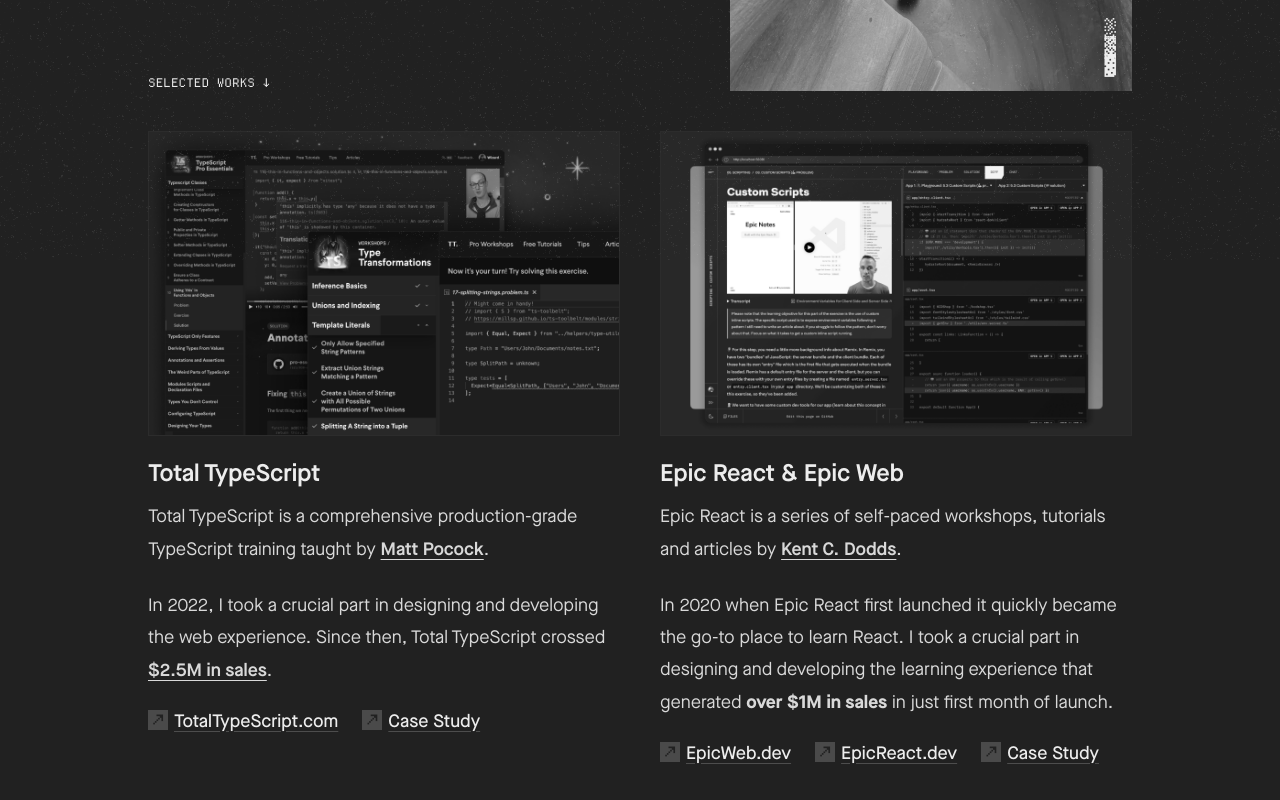
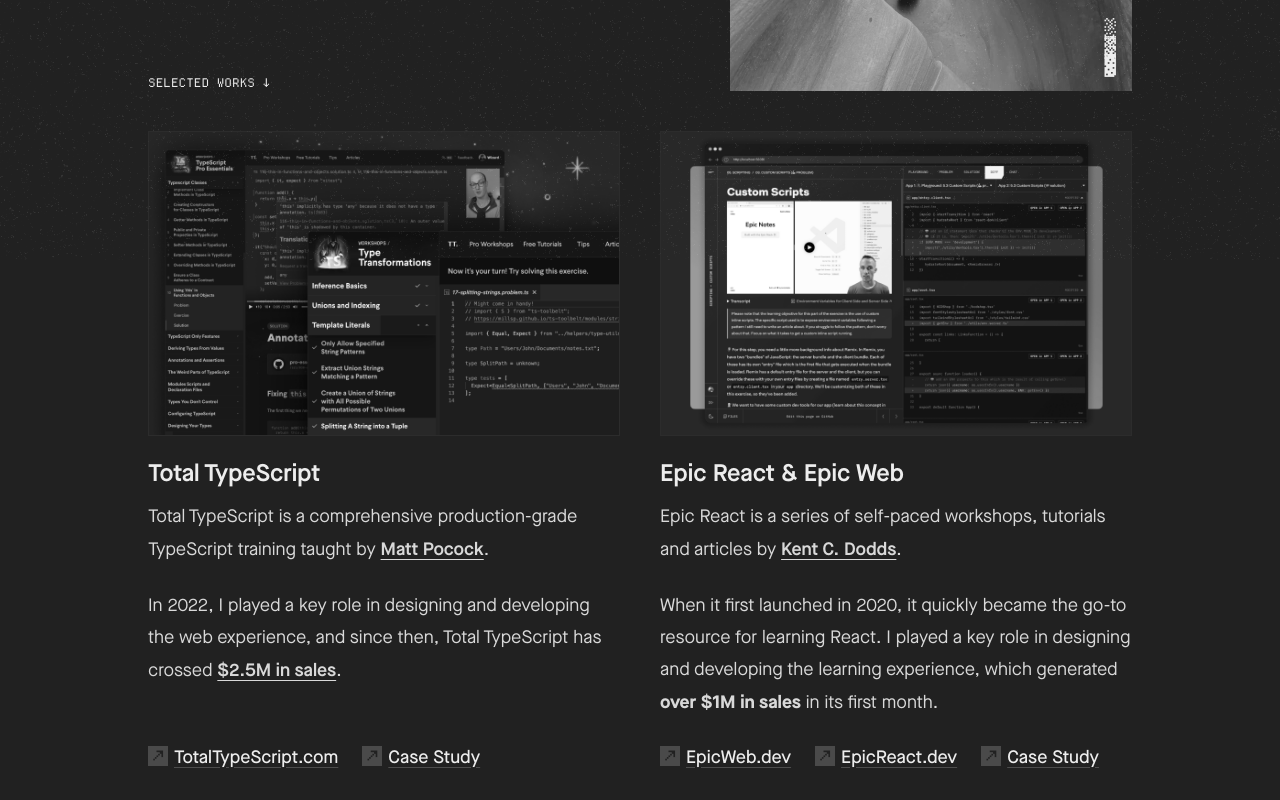
Before and after one commit to vojtaholik/vojta-io-next, a Next.js app: page / in a window 1280 px wide. Shown: the part 540-1340 px from the top of the page. Built offline with nearby package versions, Linux system fonts and the light colour scheme.

Commit message:
style: tweaks

```diff
--- a/public/projects/projects.json
+++ b/public/projects/projects.json
@@ -6,7 +6,7 @@
     "thumbnail": "/projects/total-typescript/thumb.png",
     "image": "/projects/total-typescript/logo.svg",
     "cursor": "/projects/total-typescript/cursor.svg",
-    "description": "Total TypeScript is a comprehensive production-grade TypeScript training taught by [Matt Pocock](https://x.com/mattpocockuk).\n\nIn 2022, I took a crucial part in designing and developing the web experience. Since then, Total TypeScript crossed [$2.5M in sales](https://x.com/mattpocockuk/status/1812771775928734134).",
+    "description": "Total TypeScript is a comprehensive production-grade TypeScript training taught by [Matt Pocock](https://x.com/mattpocockuk).\n\nIn 2022, I played a key role in designing and developing the web experience, and since then, Total TypeScript has crossed [$2.5M in sales](https://x.com/mattpocockuk/status/1812771775928734134).",
     "links": [
       {
         "label": "TotalTypeScript.com",
@@ -25,7 +25,7 @@
     "image": "/projects/epic-web-dev/logo.svg",
     "cursor": "/projects/epic-web-dev/cursor.svg",
     "thumbnail": "/projects/epic-web-dev/thumb.png",
-    "description": "Epic React is a series of self-paced workshops, tutorials and articles by [Kent C. Dodds](https://x.com/kentcdodds).\n\nIn 2020 when Epic React first launched it quickly became the go-to place to learn React. I took a crucial part in designing and developing the learning experience that generated **over $1M in sales** in just first month of launch.",
+    "description": "Epic React is a series of self-paced workshops, tutorials and articles by [Kent C. Dodds](https://x.com/kentcdodds).\n\nWhen it first launched in 2020, it quickly became the go-to resource for learning React. I played a key role in designing and developing the learning experience, which generated **over $1M in sales** in its first month.",
     "links": [
       {
         "label": "EpicWeb.dev",
@@ -95,7 +95,7 @@
     "image": "/projects/just-javascript/logo.svg",
     "cursor": "/projects/just-javascript/cursor.svg",
     "thumbnail": "/projects/just-javascript/thumb4.png",
-    "description": "Just JavaScript by [Dan Abramov](https://bsky.app/profile/danabra.mov) and [Maggie Appleton](https://maggieappleton.com/) is a unique interactive learning environment based around explorable explanations.\n\nWorking with Dan and Maggie has been amazing. I’m especially proud of the interactive quizzing experience driven by state machines.",
+    "description": "Just JavaScript by [Dan Abramov](https://bsky.app/profile/danabra.mov) and [Maggie Appleton](https://maggieappleton.com/) is a unique interactive learning environment based around explorable explanations.\n\nWorking with Dan and Maggie has been great. I’m particularly proud of the interactive quizzing feature powered by state machines.",
     "links": [
       {
         "label": "JustJavaScript.com",
@@ -114,7 +114,7 @@
     "image": "/projects/testing-accessibility/logo.svg",
     "cursor": "/projects/testing-accessibility/cursor.svg",
     "thumbnail": "/projects/testing-accessibility/thumb.png",
-    "description": "Testing Accessibility is a comprehensive accessibility training for shipping high-quality web applications taught by [Marcy Sutton](https://marcysutton.com/).",
+    "description": "Testing Accessibility is a comprehensive accessibility training for shipping high-quality web applications taught by [Marcy Sutton](https://marcysutton.com/).\n\nA11Y plays a key role in the web development process, and I’m proud to have worked on this project with Marcy.",
     "links": [
       {
         "label": "TestingAccessibility.com",
--- a/src/pages/index.tsx
+++ b/src/pages/index.tsx
@@ -110,7 +110,7 @@
       <section className="grid sm:grid-cols-2 grid-cols-1 gap-x-10 gap-y-16">
         {projects.slice(0, 4).map((project) => {
           return (
-            <article className="" key={project.title}>
+            <article className="flex flex-col" key={project.title}>
               {project.thumbnail && (
                 <Link
                   className="flex items-center justify-center relative mb-5"
@@ -145,7 +145,7 @@
                 </Link>
               </h3>
               {project.description && (
-                <Markdown className="prose mt-3 mb-5 prose-p:opacity-90 sm:prose-lg">
+                <Markdown className="prose mt-3 mb-6 prose-p:opacity-90 flex-grow sm:prose-lg">
                   {project.description}
                 </Markdown>
               )}
```
